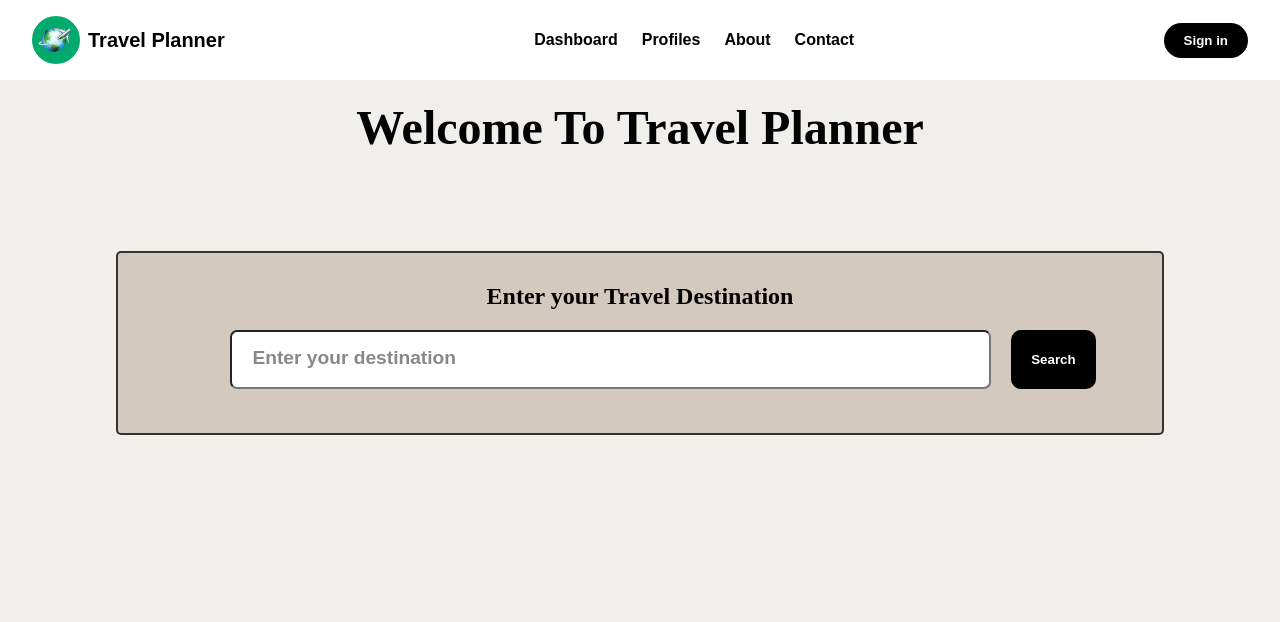
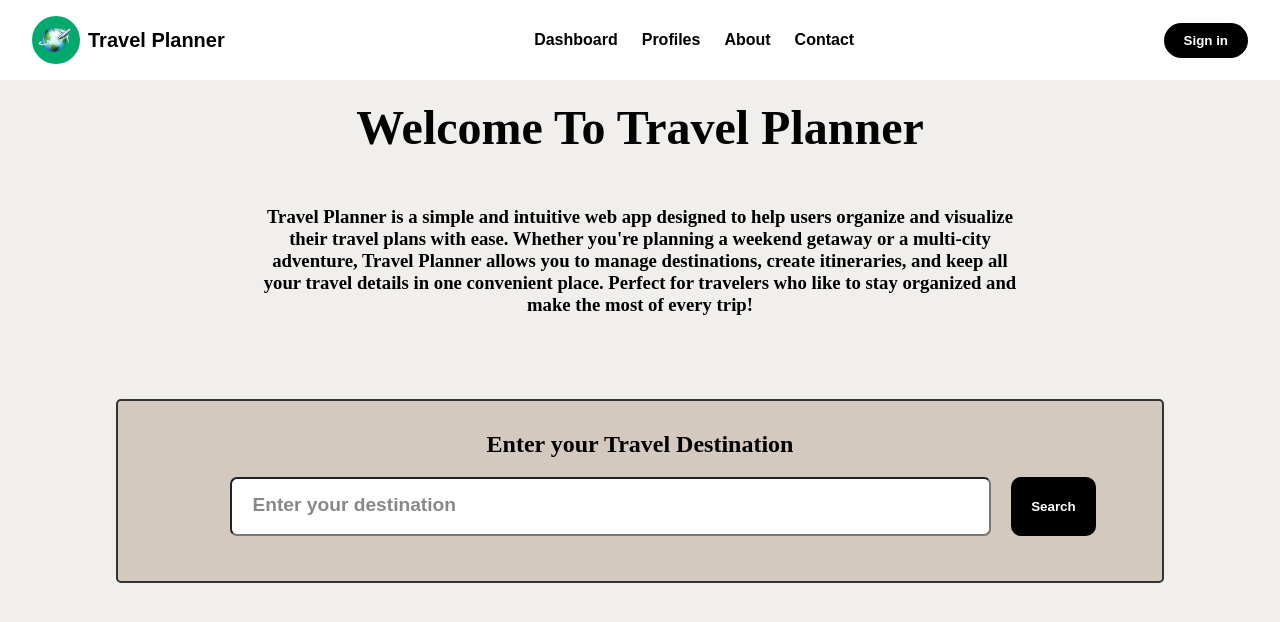
Before and after one commit to OnlineBunker/Travel-Planner, a React (Vite) app: page / in a window 1280 px wide. Shown: the top 622 px of the page. Built offline with nearby package versions, Linux system fonts and the light colour scheme.

Commit message:
adding pages

```diff
--- a/src/pages/homepage.css
+++ b/src/pages/homepage.css
@@ -9,6 +9,10 @@
     font-size: 3rem;
     margin-top: 20px;
     color: #030303;
+}
+.description{
+    width: 60%;
+    text-align: center;
 }
 .dest-input-div{
     border-radius: 7px;
--- a/src/pages/homepage.jsx
+++ b/src/pages/homepage.jsx
@@ -5,6 +5,9 @@ export default function HomePage() {
     return (
         <div className="homepage">
             <h1 className='heading'>Welcome To Travel Planner</h1>
+            <h3 className='description'>Travel Planner is a simple and intuitive web app designed to help users organize and visualize their travel plans with ease. Whether you're planning a weekend getaway or a multi-city adventure,
+                Travel Planner allows you to manage destinations, create itineraries, and keep all your travel details in one convenient place.
+                Perfect for travelers who like to stay organized and make the most of every trip!</h3>
             <div className="dest-input-div">
                 <h2>Enter your Travel Destination</h2>
                 <div className="extra-div">
```
Also changed, not shown: src/pages/about.css (added), src/pages/about.jsx (added), src/pages/contact.css (added), src/pages/contact.jsx (added), src/pages/profiles.css (added), src/pages/proflies.jsx (added).
